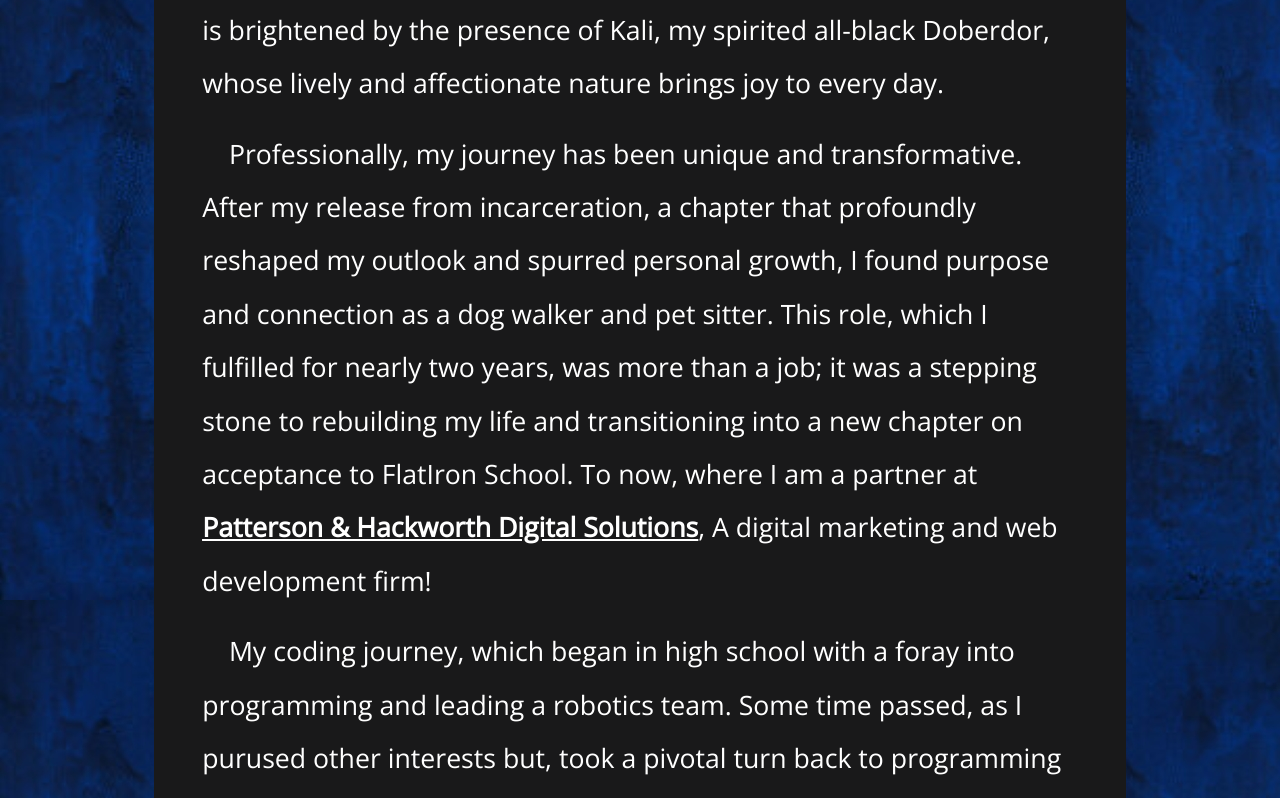
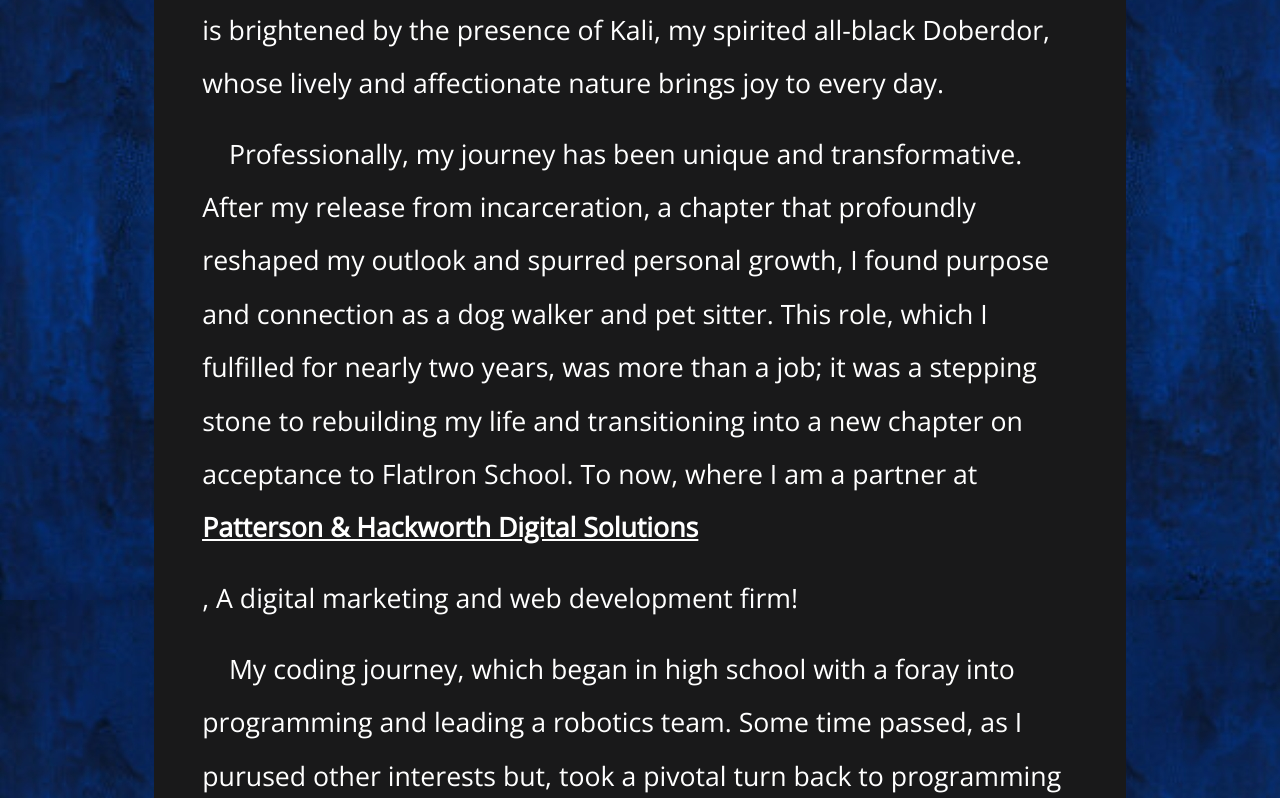
Before and after one commit to Din0saur5/Dan_Hackworth_website_React, a React (Vite) app: page /about in a window 1280 px wide. Shown: the part 980-1778 px from the top of the page. Built offline with nearby package versions, Linux system fonts and the light colour scheme.

Commit message:
Update App.css

```diff
--- a/src/App.css
+++ b/src/App.css
@@ -136,6 +136,13 @@
   font-size: 20pt;
   color:#fff;
   margin-bottom: 2%;
+  word-wrap: break-word;
+  overflow-wrap: break-word;
+  white-space: normal;
+
+  /* Prevents text from overflowing the container */
+  max-width: 100%;
+  display: block;
 }
 
  /* photo Gallery specific*/
```
